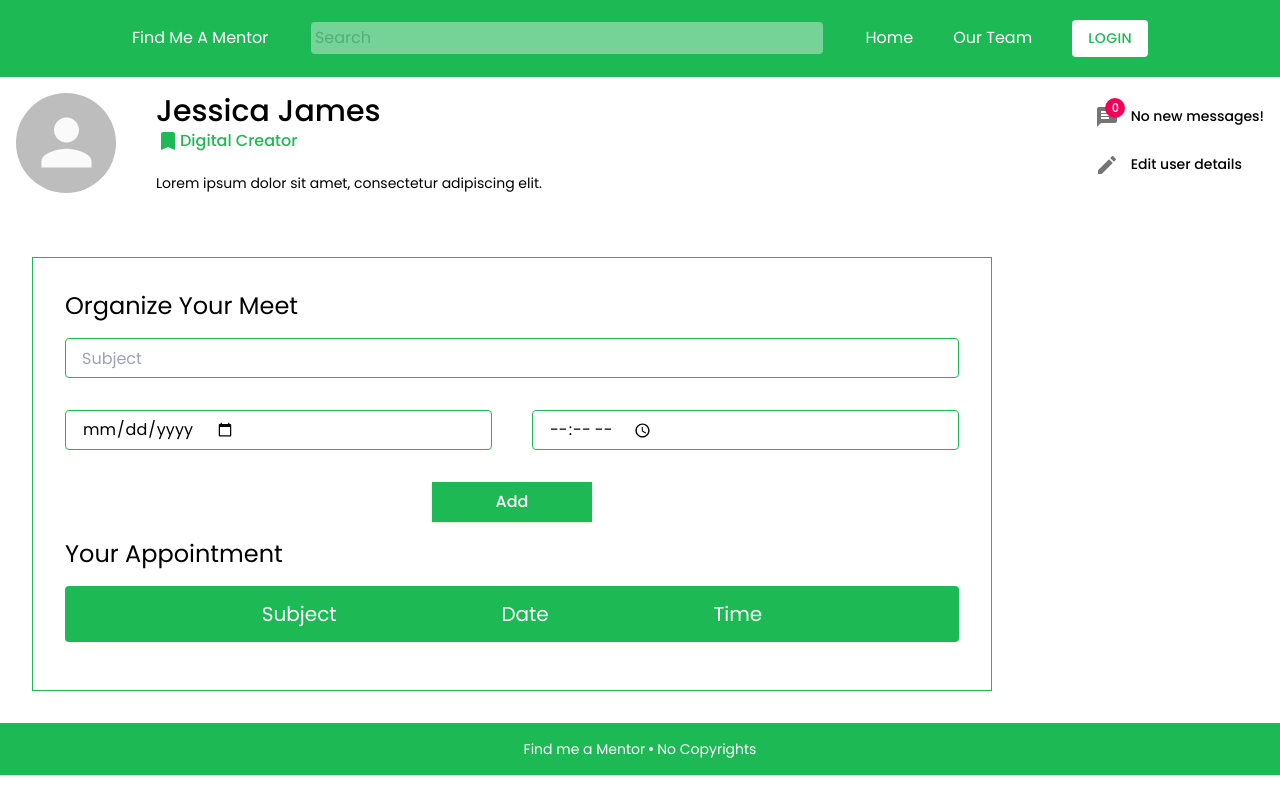
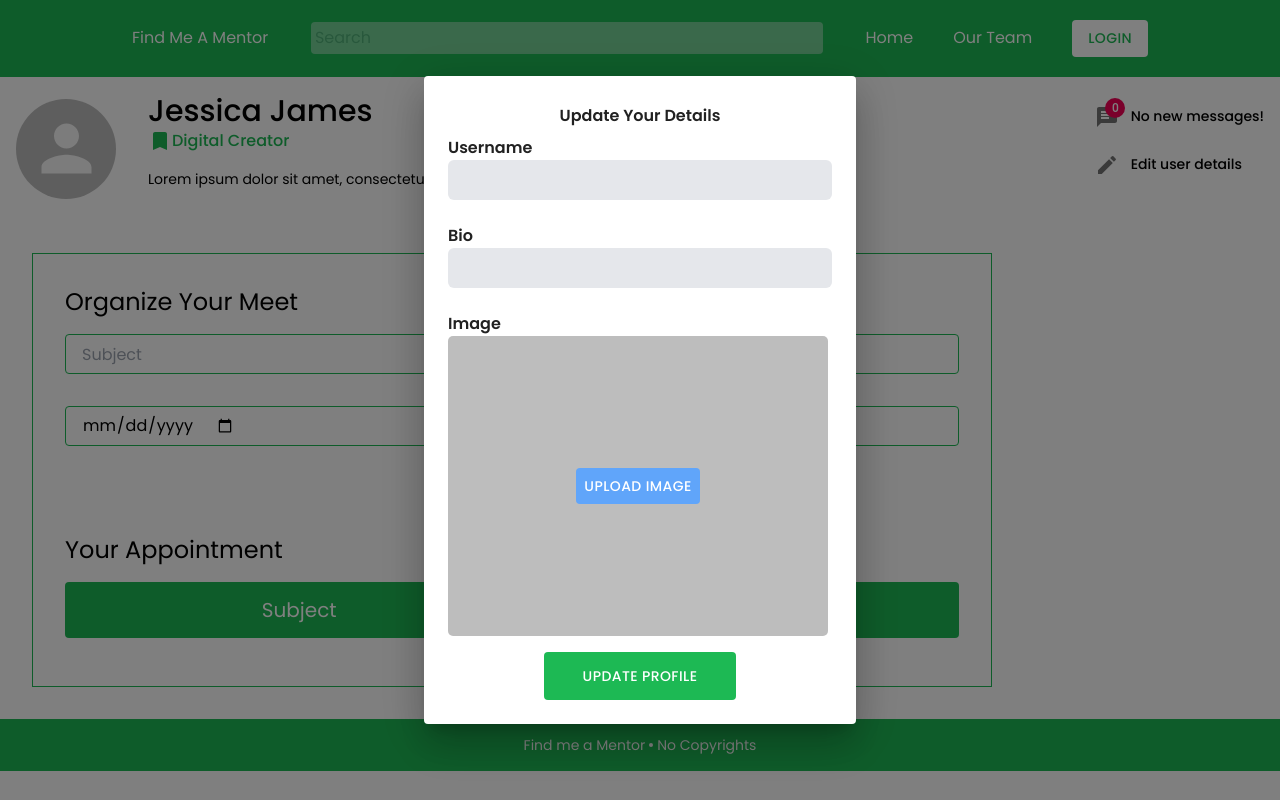
Before and after one commit to aditya-shrivastava/Find-Me-A-Mentor-Client, a React (Create React App) app: page /profile in a window 1280 px wide. Both pictures are taken after a click on the button 1106 px from the left and 164 px from the top of the page. Built offline with nearby package versions, Linux system fonts and the light colour scheme.

Commit message:
updated Edit Details Modal

```diff
--- a/src/Components/DashBoard/DashboardHeader/DashboardHeader.css
+++ b/src/Components/DashBoard/DashboardHeader/DashboardHeader.css
@@ -3,19 +3,23 @@
 }
 
 .leftcard {
-	@apply flex;
+	@apply flex items-center;
+}
+
+.user-details {
+	@apply px-8 flex flex-col justify-center;
 }
 
 .user-details > h2 {
-	@apply flex text-3xl font-medium px-10;
+	@apply flex text-3xl font-medium;
 }
 
 .icon {
-	@apply px-10 text-brgreen font-medium;
+	@apply text-brgreen font-medium;
 }
 
 .user-details > p {
-	@apply px-10 pt-5 text-black;
+	@apply text-black;
 }
 
 .icon-button > span {
--- a/src/Components/DashBoard/DashboardHeader/DashboardHeader.jsx
+++ b/src/Components/DashBoard/DashboardHeader/DashboardHeader.jsx
@@ -1,4 +1,4 @@
-import React from 'react';
+import React, { useState } from 'react';
 import './DashboardHeader.css';
 
 import Avatar from '@material-ui/core/Avatar';
@@ -8,9 +8,11 @@ import Badge from '@material-ui/core/Badge';
 import { useSelector } from 'react-redux';
 import { selectUser } from '../../../features/userSlice';
 import { IconButton } from '@material-ui/core';
+import UpdateProfile from '../UpdateProfile/UpdateProfile';
 
 const DashboardHeader = () => {
 	const { user } = useSelector(selectUser);
+	const [open, setOpen] = useState(false);
 
 	return (
 		<div className='DashboardHeader'>
@@ -29,6 +31,9 @@ const DashboardHeader = () => {
 						{user?.bio ||
 							'Lorem ipsum dolor sit amet, consectetur adipiscing elit.'}
 					</p>
+					{user?.type === 'mentee' ? (
+						<button className='mentor-btn'>Become Mentor</button>
+					) : null}
 				</div>
 			</div>
 			<div className='rightcard'>
@@ -51,11 +56,19 @@ const DashboardHeader = () => {
 						<span>No new messages!</span>
 					</div>
 					<div className='icon-button'>
-						<IconButton>
+						<IconButton onClick={() => setOpen(true)}>
 							<Edit />
 						</IconButton>
 						<span>Edit user details</span>
 					</div>
+
+					{open && (
+						<UpdateProfile
+							user={user}
+							open={open}
+							setOpen={setOpen}
+						/>
+					)}
 				</div>
 			</div>
 		</div>
--- a/src/Components/DashBoard/UpdateProfile/UpdateProfile.jsx
+++ b/src/Components/DashBoard/UpdateProfile/UpdateProfile.jsx
@@ -1,15 +1,14 @@
 import React, { useState } from 'react';
 import './UpdateProfile.css';
 import Avatar from '@material-ui/core/Avatar';
-import { Button, Badge, Dialog, DialogContent } from '@material-ui/core';
+import { Button, Dialog, DialogContent } from '@material-ui/core';
 
-const UpdateProfile = () => {
-
-    const [open, setOpen] = useState(false);
-
-    const handleClickOpen = () => {
-        setOpen(true);
-    };
+const UpdateProfile = ({ user, open, setOpen }) => {
+	const [name, setName] = useState(user?.username);
+	const [bio, setBio] = useState(user?.bio);
+	const [image, setImage] = useState(
+		user && `http://localhost:5000/${user.image}`
+	);
 
 	const handleClose = () => {
 		setOpen(false);
@@ -17,10 +16,6 @@ const UpdateProfile = () => {
 
 	return (
 		<div className='UpdateProfile'>
-            <button onClick={handleClickOpen}>
-                Update Profile
-            </button>
-
 			<Dialog open={open} onClose={handleClose}>
 				<DialogContent>
 					<div className='ProfilePopUp'>
@@ -28,16 +23,32 @@ const UpdateProfile = () => {
 						<form className='edit-profile'>
 							<div className='input-field'>
 								Username
-                                <input type='text' />
+								<input
+									value={name}
+									onChange={(e) => setName(e.target.value)}
+									type='text'
+								/>
 							</div>
 							<div className='input-field'>
 								Bio
-                                <input type='text' />
+								<input
+									type='text'
+									value={bio}
+									onChange={(e) => setBio(e.target.value)}
+								/>
 							</div>
 						</form>
 						<div className='uploadimg'>
 							Image
-                            <Avatar variant='square' style={{ width: 380, height: 300, borderRadius: 5 }}>
+							<Avatar
+								src={image}
+								variant='square'
+								style={{
+									width: 380,
+									height: 300,
+									borderRadius: 5,
+								}}
+							>
 								<div className='uploadbtn'>
 									<Button>Upload Image</Button>
 								</div>
@@ -49,8 +60,7 @@ const UpdateProfile = () => {
 					</div>
 				</DialogContent>
 			</Dialog>
-
 		</div>
-    )
-}
-export default UpdateProfile
+	);
+};
+export default UpdateProfile;
--- a/src/features/userSlice.js
+++ b/src/features/userSlice.js
@@ -2,7 +2,6 @@ import { createSlice } from '@reduxjs/toolkit';
 
 const initialState = {
 	user: null,
-	token: null,
 };
 
 const userSlice = createSlice({
@@ -19,7 +18,6 @@ const userSlice = createSlice({
 				).toISOString();
 
 			state.user = user;
-			state.token = token;
 
 			localStorage.setItem(
 				'userData',
@@ -32,9 +30,11 @@ const userSlice = createSlice({
 		},
 		logout: (state) => {
 			state.user = null;
-			state.token = null;
 			localStorage.removeItem('userData');
 		},
+		// update: (state, action) => {
+
+		// }
 	},
 });
 
```
Lines whose indentation alone changed are shown as unchanged.
